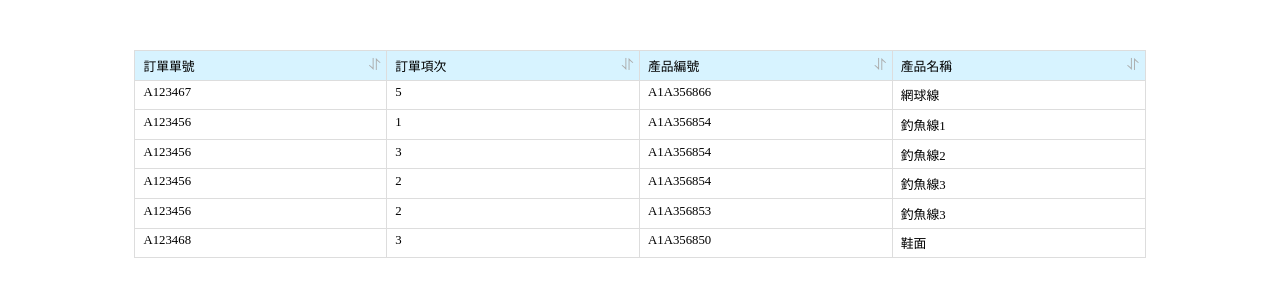
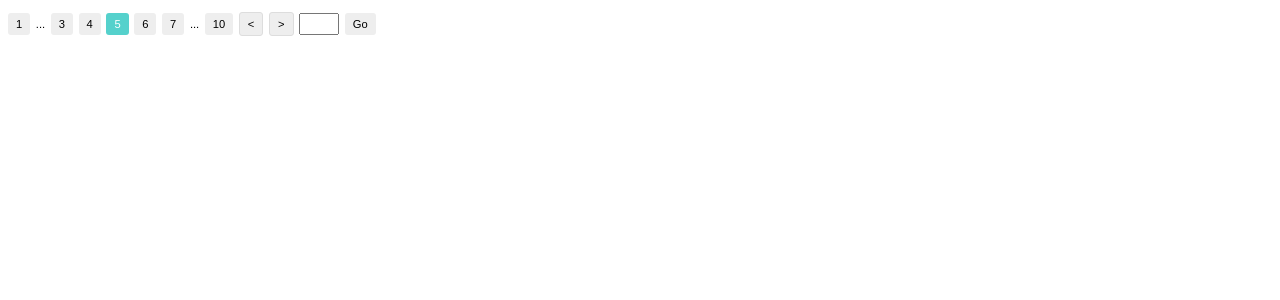
Before and after one commit to m3ctdu49jo/ReactSideProject, a React (Create React App) app in the folder ex01/: page / in a window 1280 px wide. Shown: the top 300 px of the page. Built offline with nearby package versions, Linux system fonts and the light colour scheme; the HTML template or start-up script is replaced by a standard one.

Commit message:
feat: 製作Paging元件

```diff
--- a/ex01/src/App.jsx
+++ b/ex01/src/App.jsx
@@ -7,6 +7,7 @@ import ArticleBox from "./components/ArticleBox";
 import NewsLoop from "./components/NewsLoop";
 import NewsLoopBox from "./components/NewsLoopBox";
 import GridView from "./components/GridView";
+import Paging from "./components/Paging/Paging";
 
 
 //components 以大寫開頭
@@ -19,7 +20,8 @@ export default function App(){
                 {/* <ArticleBox /> */}
                 {/* <NewsLoop /> */}
                 {/* <NewsLoopBox /> */}
-                <GridView />
+                {/* <GridView /> */}
+                <Paging />
             </Provider>
         </>
     );
--- /dev/null
+++ b/ex01/src/components/Paging/Paging.jsx
@@ -0,0 +1,135 @@
+import React, { useState } from "react";
+import styled from "styled-components";
+
+const PagingBox = styled.div`
+    font-size: .7rem;
+    font-family: sans-serif;
+    display: flex;
+    align-items: center;
+
+    div {
+        padding: .3rem .5rem;
+        background: #eee;
+        margin-right: .35rem;
+        border-radius: 3px;
+        cursor: pointer;
+        transition: all 0.1s ease;
+
+        &:hover {
+            background: #ccc;
+        }
+    }
+    div.active {
+        color: #fff;
+        background: #55d1cc;
+    }
+    div.normal {
+        background: none;
+        padding-left: 0;
+        padding-right: 0;
+    }
+`;
+const PagingArrow = styled.div`
+    padding: .3rem .5rem;
+    border: 1px solid #ddd;
+`;
+const PagingInput = styled.input`
+    font-size: .7rem;
+    text-align: center;
+    width: 40px;
+    padding: .2rem;
+`;
+
+function Paging({dataNum = 20}){
+    const [currentNum, serCurrentNum] = useState();
+    const maxPagingItem = 5;
+    const pagingItems = [];
+
+
+    if(maxPagingItem > dataNum){
+        for(let i = 1;;){
+            pagingItems.push(i);
+            if(i >= dataNum)
+                break;
+            i++;
+        }
+    }   // 1 2 3 4
+
+    if(maxPagingItem < dataNum && dataNum < 10){
+        let beginNum;
+        pagingItems.push(1);
+        pagingItems.push("...");
+        if(currentNum - 2 === 1)
+            beginNum = 3;
+        else
+            beginNum = currentNum - 2;
+
+        for(;;){
+            pagingItems.push(beginNum);
+            if(beginNum === dataNum)
+                break;
+            beginNum++;
+        }
+    }   // 1 ... 4 5 6 7 8 9
+
+
+    // if(maxPagingItem < dataNum && dataNum <= 8){
+    //     let beginNum;
+    //     pagingItems.push(1);
+    //     pagingItems.push("...");
+    //     if(currentNum - 2 === 1)
+    //         beginNum = 3;
+    //     else
+    //         beginNum = currentNum - 2;
+
+    //     for(;;){
+    //         pagingItems.push(beginNum);
+    //         if(beginNum === dataNum)
+    //             break;
+    //         beginNum++;
+    //     }
+    // }   // 1 2 3 4 5 ... 8
+
+    if(dataNum >= 10 && currentNum < dataNum - 2){
+        let beginNum;
+        pagingItems.push(1);
+        pagingItems.push("...");
+
+        beginNum = currentNum - 2;
+        for(;;){
+            pagingItems.push(beginNum);
+            if(beginNum === currentNum + 2)
+                break;
+            beginNum++;
+        }
+
+        pagingItems.push("...");
+        pagingItems.push(dataNum);
+    }   // 1 ... 4 5 6 7 8 ... 11
+
+    return (
+        <>
+            <PagingBox>
+            </PagingBox>
+            <PagingBox>
+                <div>1</div>
+                <div className="normal">...</div>
+                <div>3</div>
+                <div>4</div>
+                <div className="active">5</div>
+                <div>6</div>
+                <div>7</div>
+                <div className="normal">...</div>
+                <div>10</div>
+                <PagingArrow>{"<"}</PagingArrow>
+                <PagingArrow>{">"}</PagingArrow>
+                <div className="normal">
+                    <PagingInput type="text" />
+                </div>
+                <div>Go</div>
+            </PagingBox>
+        </>
+    );
+}
+
+export default Paging;
```
Also changed, not shown: ex01/src/components/Paging/index.jsx (added).
